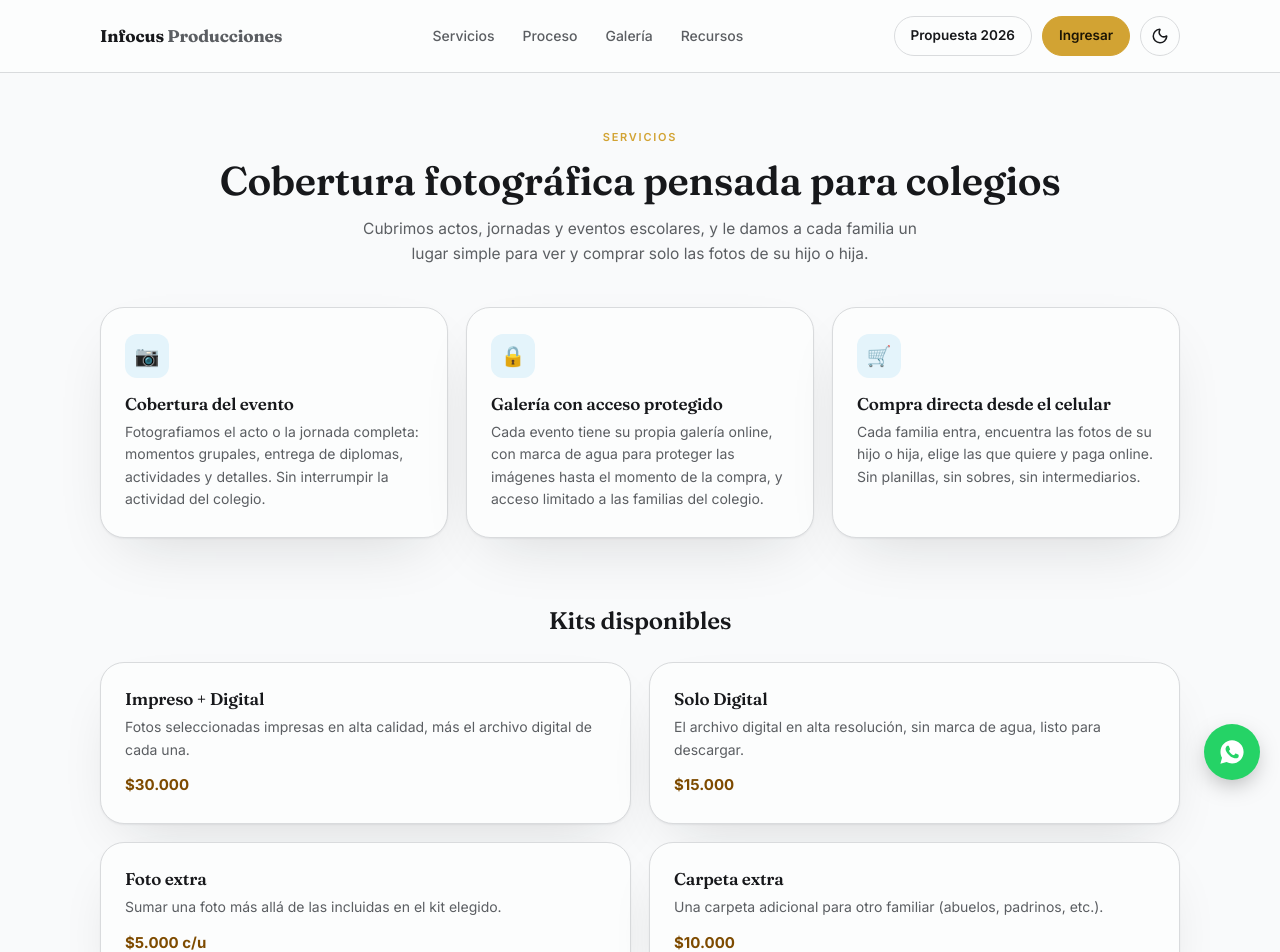
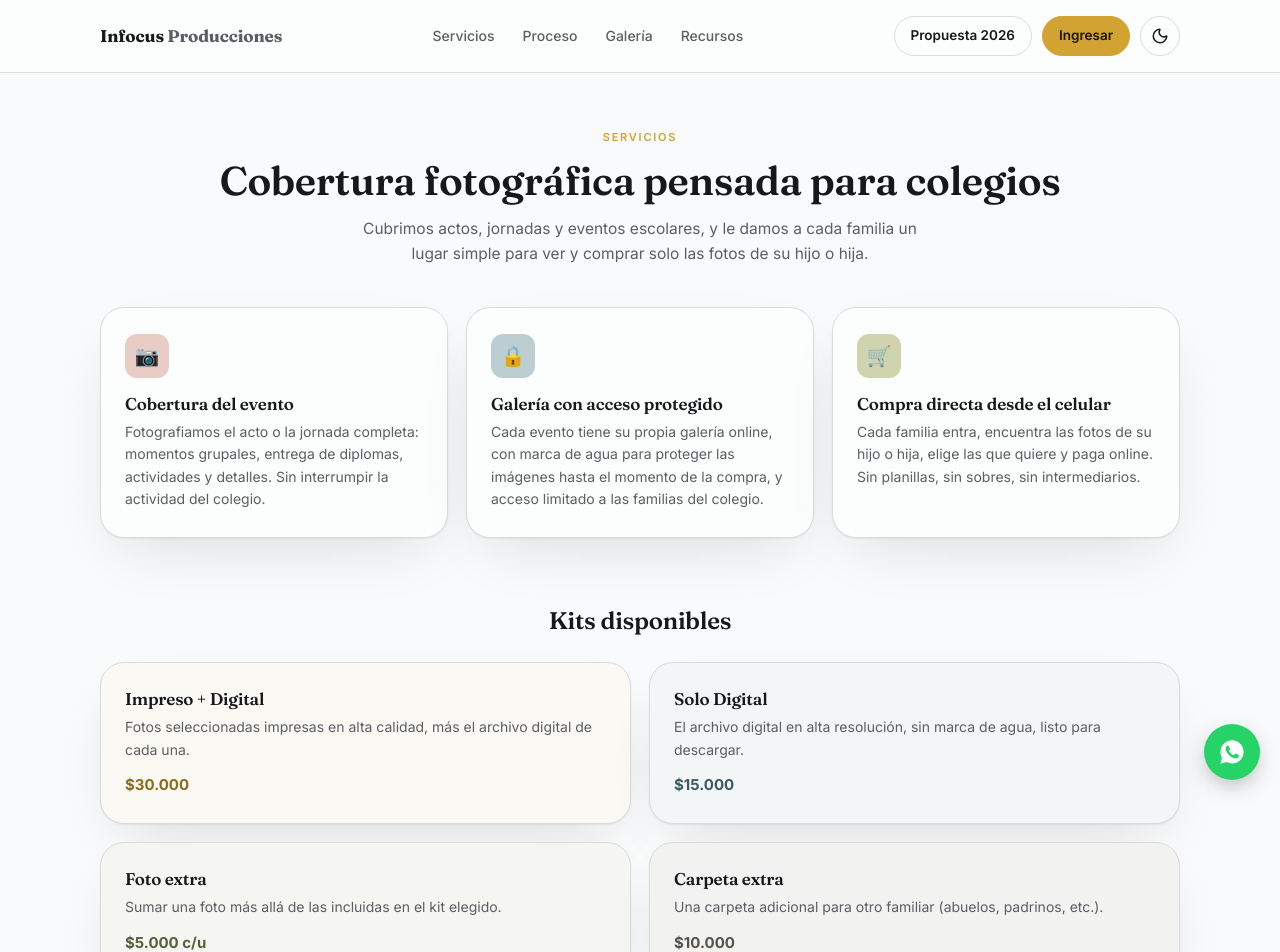
Before and after one commit to infocus-web/historias-de-colegio, a Next.js app: page /servicios in a window 1280 px wide. Shown: the top 952 px of the page. Built offline with nearby package versions, Linux system fonts and the light colour scheme.

Commit message:
Add files via upload

```diff
--- a/app/servicios/page.tsx
+++ b/app/servicios/page.tsx
@@ -17,7 +17,7 @@ un lugar simple para ver y comprar solo las fotos de su hijo o hija.
 <section className="section-wrap">
 <div className="card-grid cols-3">
 <div className="info-card">
-<div className="icon">📷</div>
+<div className="icon tint-rose">📷</div>
 <h3>Cobertura del evento</h3>
 <p>
 Fotografiamos el acto o la jornada completa: momentos grupales, entrega de
@@ -25,7 +25,7 @@ diplomas, actividades y detalles. Sin interrumpir la actividad del colegio.
 </p>
 </div>
 <div className="info-card">
-<div className="icon">🔒</div>
+<div className="icon tint-blue">🔒</div>
 <h3>Galería con acceso protegido</h3>
 <p>
 Cada evento tiene su propia galería online, con marca de agua para proteger
@@ -34,7 +34,7 @@ del colegio.
 </p>
 </div>
 <div className="info-card">
-<div className="icon">🛒</div>
+<div className="icon tint-sage">🛒</div>
 <h3>Compra directa desde el celular</h3>
 <p>
 Cada familia entra, encuentra las fotos de su hijo o hija, elige las que
@@ -46,22 +46,22 @@ quiere y paga online. Sin planillas, sin sobres, sin intermediarios.
 <section className="section-wrap" style={{ paddingTop: 0 }}>
 <h2 style={{ textAlign: "center", fontSize: 24, marginBottom: 28 }}>Kits disponibles</h2>
 <div className="card-grid">
-<div className="info-card">
+<div className="info-card tint-cream">
 <h3>Impreso + Digital</h3>
 <p>Fotos seleccionadas impresas en alta calidad, más el archivo digital de cada una.</p>
 <div className="price">$30.000</div>
 </div>
-<div className="info-card">
+<div className="info-card tint-blue">
 <h3>Solo Digital</h3>
 <p>El archivo digital en alta resolución, sin marca de agua, listo para descargar.</p>
 <div className="price">$15.000</div>
 </div>
-<div className="info-card">
+<div className="info-card tint-sage">
 <h3>Foto extra</h3>
 <p>Sumar una foto más allá de las incluidas en el kit elegido.</p>
 <div className="price">$5.000 c/u</div>
 </div>
-<div className="info-card">
+<div className="info-card tint-stone">
 <h3>Carpeta extra</h3>
 <p>Una carpeta adicional para otro familiar (abuelos, padrinos, etc.).</p>
 <div className="price">$10.000</div>
```
